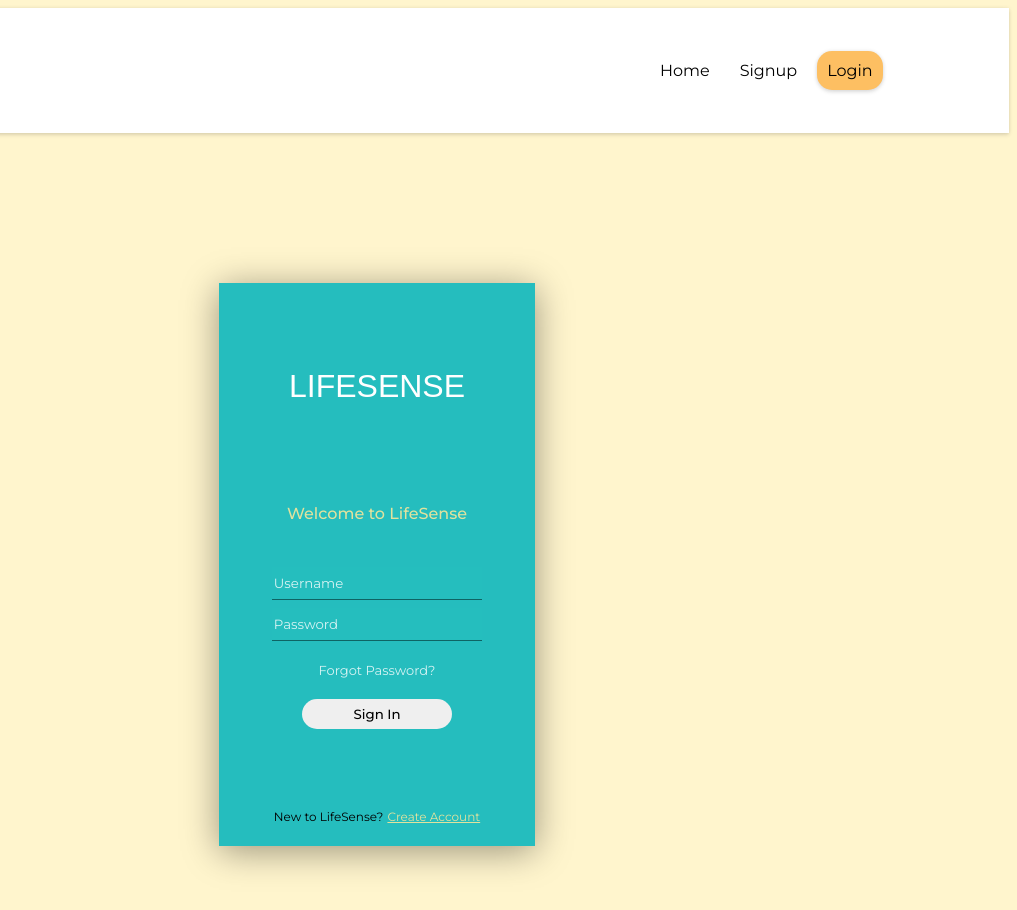
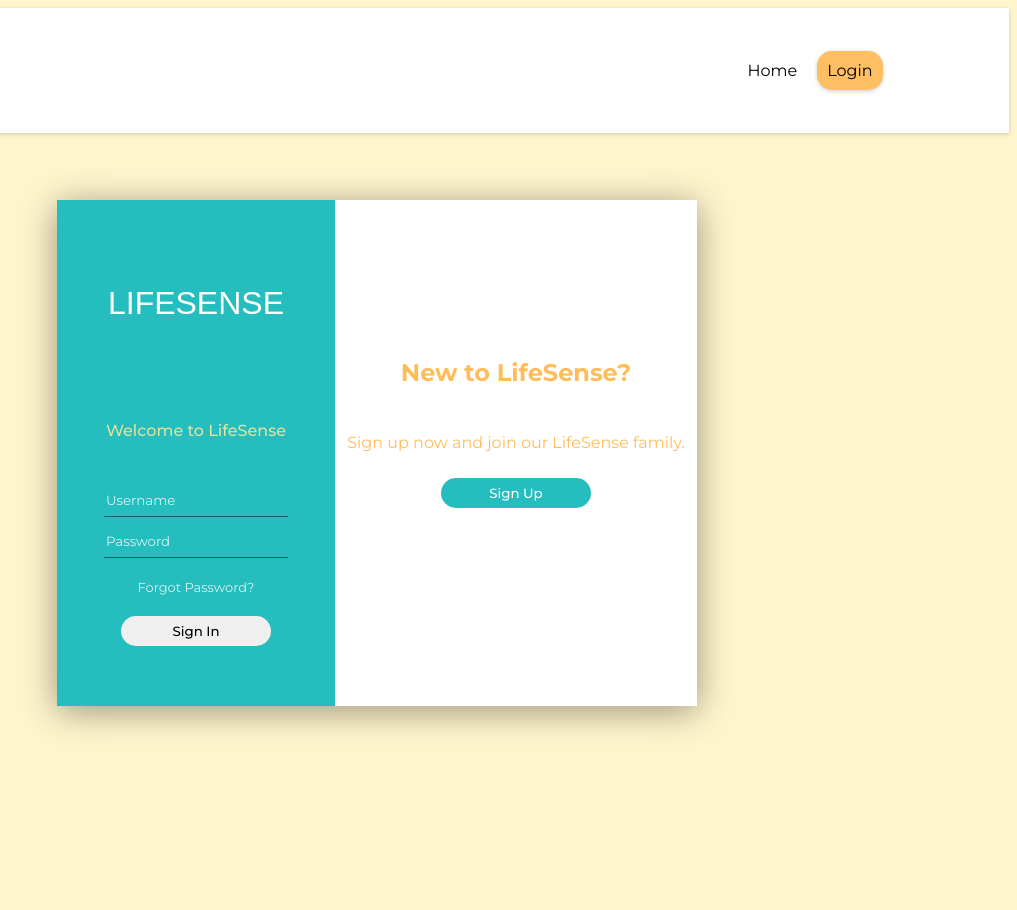
Before and after one commit to LouizaMak/LifeSense, a React app in the folder client/: page /login in a window 1280 px wide. Shown: the full height of the page, 263-1280 px from the left. After the commit the page ends 800 px from the top, so only its background shows below. Built offline with nearby package versions, Linux system fonts and the light colour scheme; no server answers.

Commit message:
reroute signup page from login block and style

```diff
--- a/client/src/components/Login.js
+++ b/client/src/components/Login.js
@@ -35,7 +35,12 @@ function Login() {
         }
     })
 
+    function handleSignUpClick(event) {
+        navigate(`/signup`)
+    }
+
     return(
+        <div className="block">
             <div className="login-container">
                 <form className="login-form" onSubmit={handleSubmit}>
                     <h1>LIFESENSE</h1>
@@ -49,11 +54,13 @@ function Login() {
 
                     <p className="password">Forgot Password?</p>
                     <button type="submit">Sign In</button>
-                <div className="signup-link">
-                    <p>New to LifeSense?</p>
-                    <span>Create Account</span>
+                </form>
             </div>
-            </form>
+            <div className="signup-container">
+                <h2>New to LifeSense?</h2>
+                <p>Sign up now and join our LifeSense family.</p>
+                <button onClick={handleSignUpClick}>Sign Up</button>
+            </div>
         </div>
     )
 }
--- a/client/src/components/NavBar.js
+++ b/client/src/components/NavBar.js
@@ -44,10 +44,6 @@ function NavBar() {
                 className="nav-link"
                 activeClassName="active">Home</NavLink>
                 <NavLink
-                to="/signup"
-                className="nav-link"
-                activeClassName="active">Signup</NavLink>
-                <NavLink
                 to="/login"
                 className="nav-link"
                 activeClassName="active">Login</NavLink>
--- a/client/src/components/style.css
+++ b/client/src/components/style.css
@@ -1,11 +1,47 @@
+.block {
+    display: flex;
+    align-items: center;
+    box-shadow: 0 5px 34px rgba(0,0,0,.4);
+    position: absolute;
+    width: 50%;
+    top: 25%;
+    left: 25%;
+    justify-content: center;
+}
+
+.block button {
+    height: 30px;
+    width: 150px;
+    font-family: "Montserrat", Arial, sans-serif;
+    font-weight: 500;
+    border-radius: 100px;
+    border-width: 0px;
+    margin-bottom: 60px;
+}
+
+/* Sign-Up Container Style */
+.signup-container {
+    background-color: rgb(255,255,255);
+    display: flex;
+    flex-grow: .75;
+    flex-direction: column;
+    align-items: center;
+    height: 100%;
+    gap: 10px;
+    padding: 138px 0px;
+    color: #FFBD59;
+}
+
+.signup-container button {
+    background-color: #25BDBE;
+    color: white;
+}
+
+/* Login Container Style */
 .login-container {
     background-color: #25BDBE;
     display: flex;
-    position: relative;
-    margin: 150px auto;
-    width: 25%;
-    height: 60%;
-    box-shadow: 0 5px 34px rgba(0,0,0,.4);
+    flex-grow: 3;
     justify-content: center;
     align-items: center;
 }
@@ -50,26 +86,3 @@
 .login-form input::placeholder {
     color: #ffffffce;
 }
-
-.login-form button {
-    height: 30px;
-    width: 150px;
-    font-family: "Montserrat", Arial, sans-serif;
-    font-weight: 500;
-    border-radius: 100px;
-    border-width: 0px;
-    margin-bottom: 60px;
-}
-
-.signup-link {
-    font-size: 12px;
-    display: flex;
-    align-items: center;
-    gap: 4px;
-    margin-bottom: 10px;
-}
-
-.signup-link span {
-    text-decoration: underline;
-    color: #e1e29e;
-}
```
Lines whose indentation alone changed are shown as unchanged.
